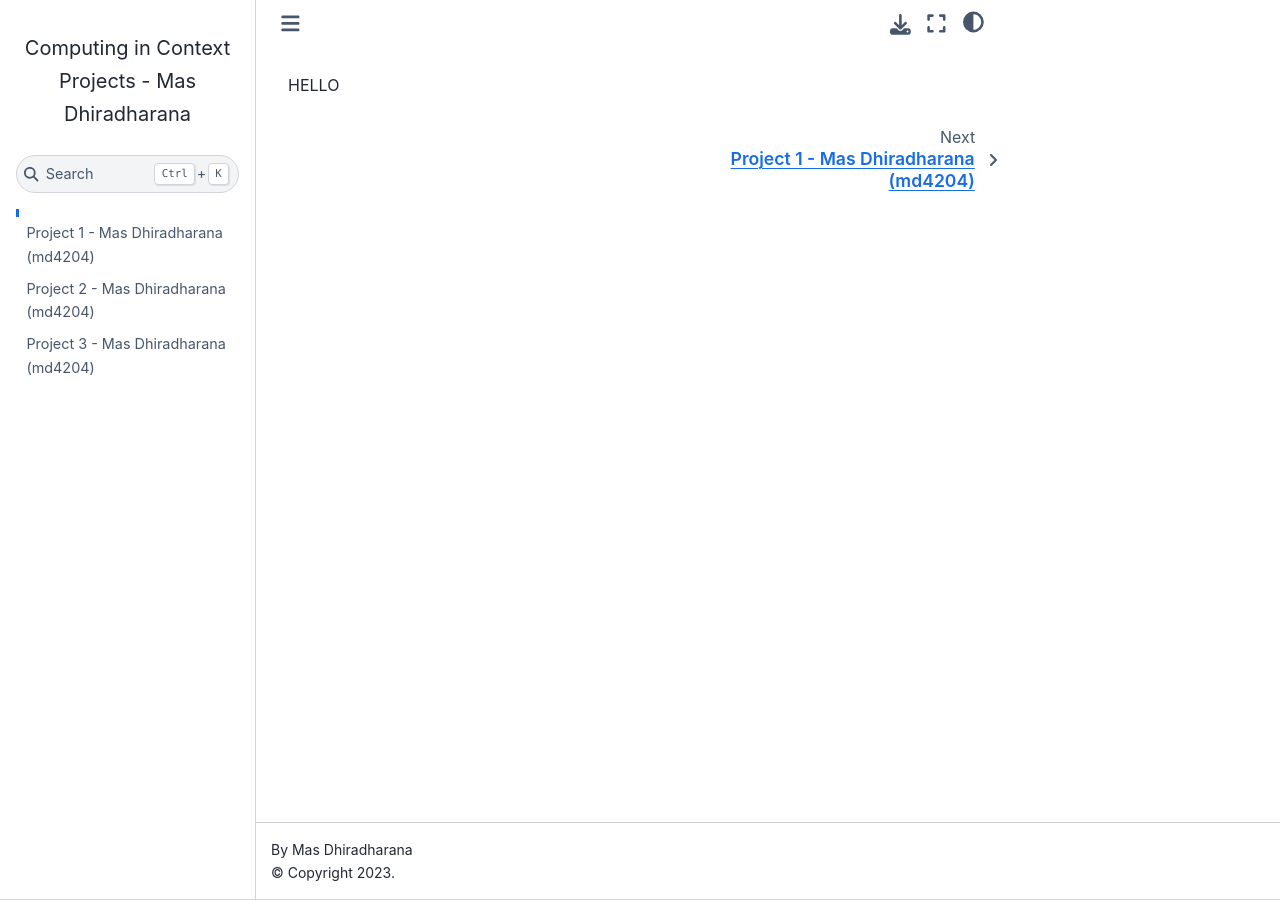
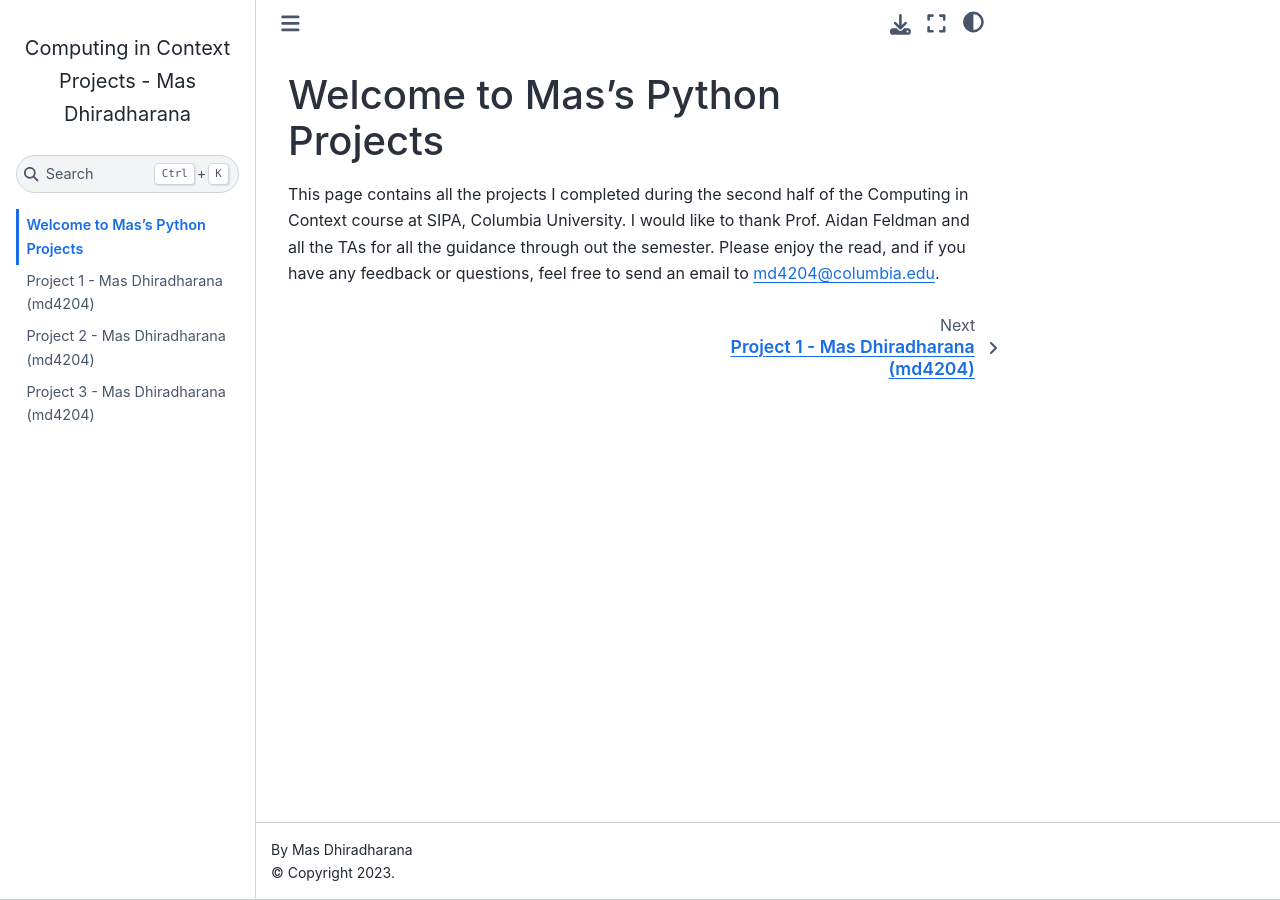
Before and after one commit to masdhiradharana/computing-in-context-projects, a Jupyter Book: the page built from index.md, in a window 1280 px wide. Built offline with Jupyter Book 1.0.4 settings and Sphinx 7.4.7 and the Sphinx Book theme 1.1.4, drawn with Linux system fonts in a browser that asks for light colours; comment, search, counter and statistics services are not loaded.

Commit message:
Update index.md

```diff
--- a/index.md
+++ b/index.md
@@ -1 +1,3 @@
-HELLO
+## Welcome to Mas's Python Projects
+
+This page contains all the projects I completed during the second half of the Computing in Context course at SIPA, Columbia University. I would like to thank Prof. Aidan Feldman and all the TAs for all the guidance through out the semester. Please enjoy the read, and if you have any feedback or questions, feel free to send an email to md4204@columbia.edu.
```
